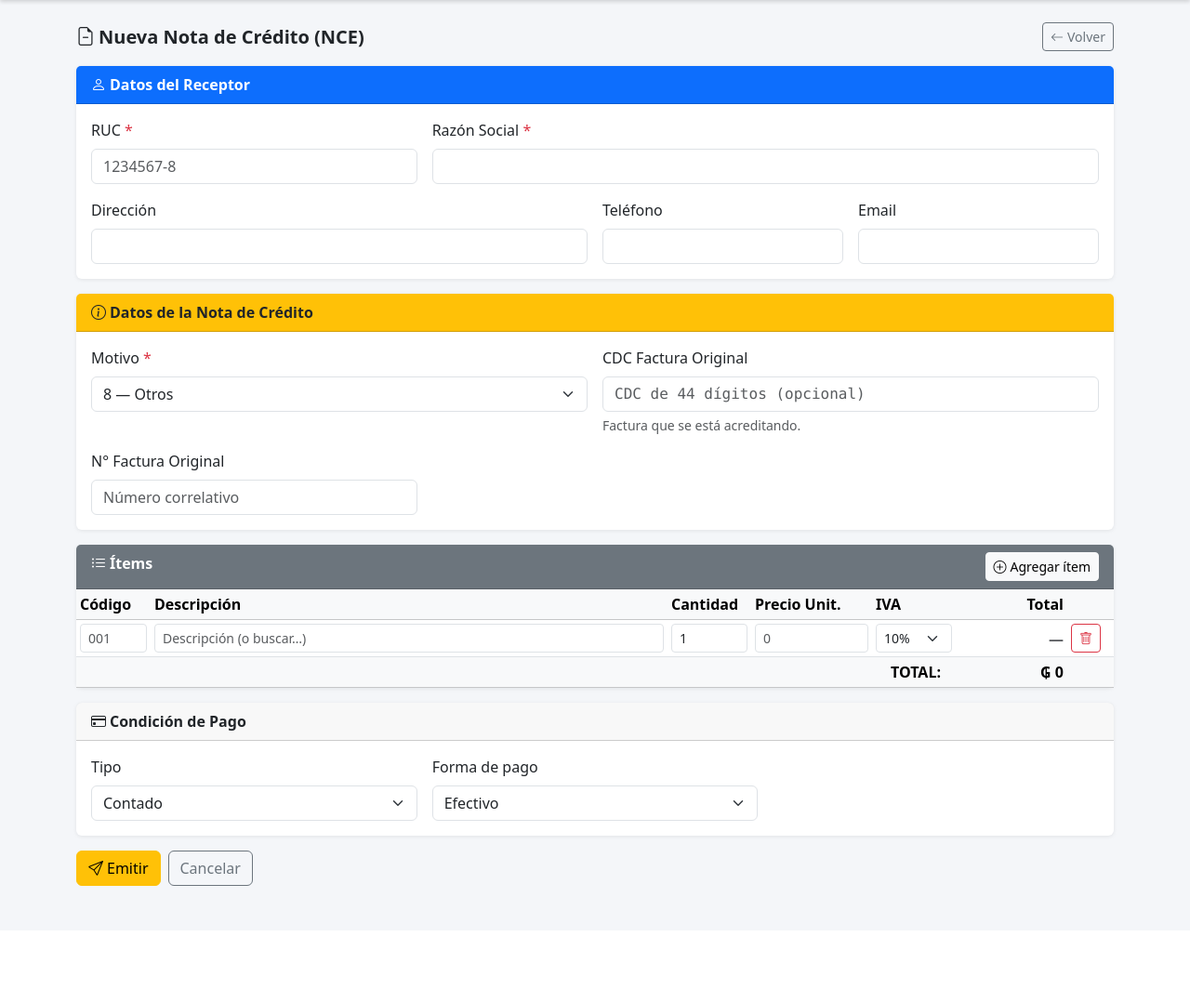
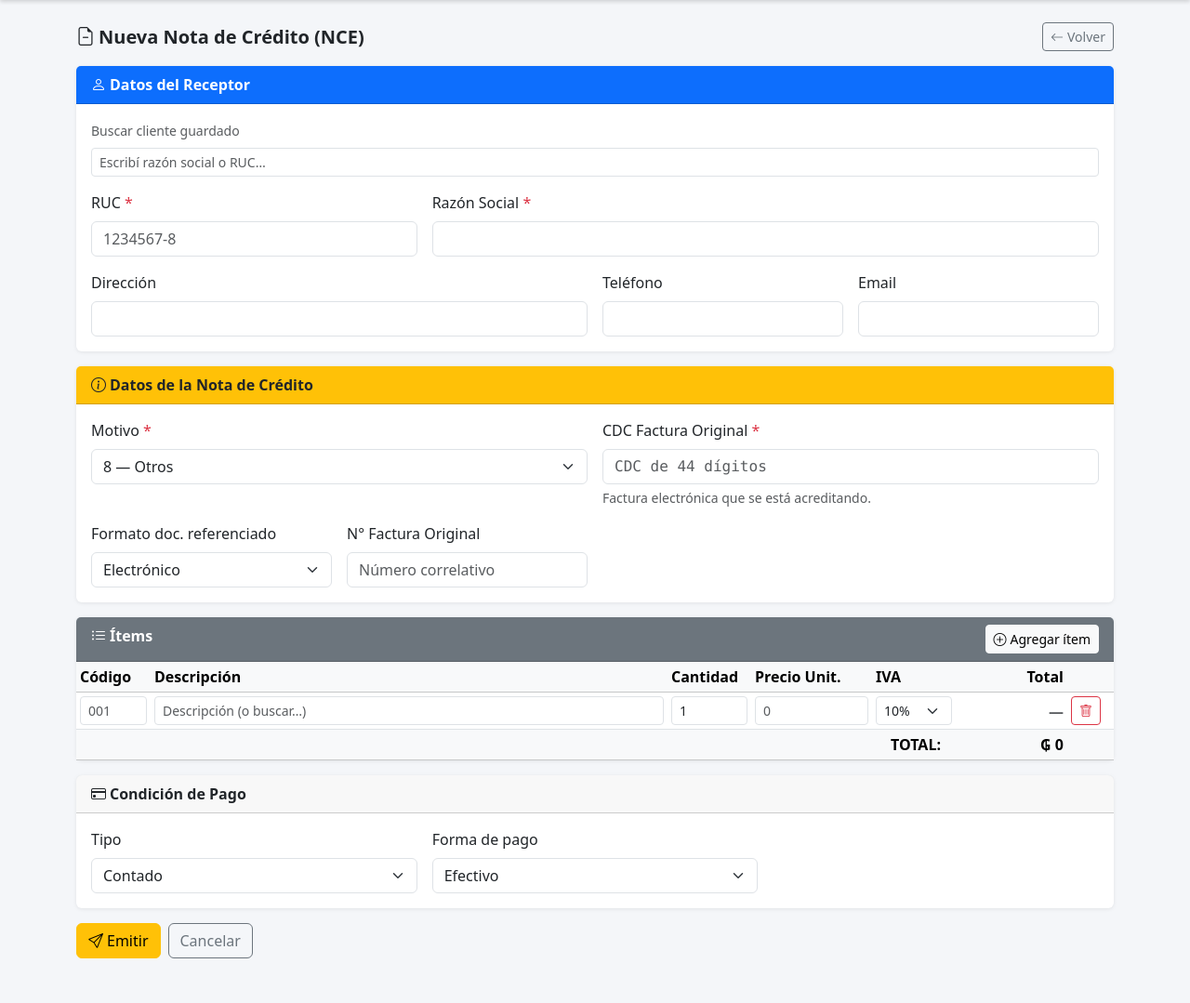
Before and after one commit to benitezrodrigo89/FacturacionElectronica, a Python web app: template app/templates/emision/nota_credito.html in a window 1280 px wide. Shown: the part 56-1135 px from the top of the page at 93% size. Before the commit the page ends 1009 px from the top, so only its background shows below. Run offline with Jinja, Linux system fonts and the light colour scheme; the template is opened without the code that fills it, so the values that code supplies are empty; some libraries are stand-ins or nearby versions.

Commit message:
Fix formulario NCE: CDC obligatorio, formato incluido, autocomplete cliente
- CDC de factura original ahora es obligatorio y valida 44 dígitos antes de enviar
- Agrega campo selector de formato (Electrónico/Impreso/Constancia)
- documento_referencia siempre se incluye en el payload (era opcional, pero SIFEN lo exige)
- Autocomplete de clientes igual al formulario de FE

Co-Authored-By: Claude Sonnet 4.6 (1M context) <noreply@anthropic.com>

```diff
--- a/app/templates/emision/nota_credito.html
+++ b/app/templates/emision/nota_credito.html
@@ -13,6 +13,15 @@
     <i class="bi bi-person me-1"></i>Datos del Receptor
   </div>
   <div class="card-body">
+    <div class="mb-3 position-relative">
+      <label class="form-label text-muted small">Buscar cliente guardado</label>
+      <input type="text" id="buscar-cliente" class="form-control form-control-sm"
+             placeholder="Escribí razón social o RUC…"
+             hx-get="/clientes/buscar" hx-trigger="keyup changed delay:300ms"
+             hx-target="#resultados-cliente" name="q_cliente" autocomplete="off">
+      <div id="resultados-cliente" class="list-group shadow-sm position-absolute w-100"
+           style="z-index:1000; top:100%"></div>
+    </div>
     <div class="row g-3">
       <div class="col-md-4">
         <label class="form-label">RUC <span class="text-danger">*</span></label>
@@ -59,12 +68,20 @@
         </select>
       </div>
       <div class="col-md-6">
-        <label class="form-label">CDC Factura Original</label>
+        <label class="form-label">CDC Factura Original <span class="text-danger">*</span></label>
         <input type="text" id="cdc-ref" class="form-control font-monospace"
-               placeholder="CDC de 44 dígitos (opcional)" maxlength="44">
-        <div class="form-text">Factura que se está acreditando.</div>
+               placeholder="CDC de 44 dígitos" maxlength="44" required>
+        <div class="form-text">Factura electrónica que se está acreditando.</div>
       </div>
-      <div class="col-md-4">
+      <div class="col-md-3">
+        <label class="form-label">Formato doc. referenciado</label>
+        <select id="formato-ref" class="form-select">
+          <option value="1" selected>Electrónico</option>
+          <option value="2">Impreso</option>
+          <option value="3">Constancia Electrónica</option>
+        </select>
+      </div>
+      <div class="col-md-3">
         <label class="form-label">N° Factura Original</label>
         <input type="number" id="numero-ref" class="form-control" placeholder="Número correlativo">
       </div>
@@ -150,15 +167,38 @@
 <script>
   addItem(true);
 
+  // Autocomplete de clientes
+  document.addEventListener('click', function(e) {
+    const item = e.target.closest('.cliente-resultado');
+    if (item) {
+      document.getElementById('ruc').value          = item.dataset.ruc;
+      document.getElementById('razon_social').value = item.dataset.razon;
+      document.getElementById('direccion').value    = item.dataset.direccion;
+      document.getElementById('telefono').value     = item.dataset.telefono;
+      document.getElementById('email').value        = item.dataset.email;
+      document.getElementById('buscar-cliente').value = '';
+      document.getElementById('resultados-cliente').innerHTML = '';
+    }
+    if (!e.target.closest('#buscar-cliente') && !e.target.closest('#resultados-cliente')) {
+      document.getElementById('resultados-cliente').innerHTML = '';
+    }
+  });
+
   function submitNCE() {
     const items = getItems(true);
     if (!items.length) { alert('Agregá al menos un ítem.'); return; }
     if (!document.getElementById('ruc').value.trim()) { alert('El RUC del receptor es obligatorio.'); return; }
     if (!document.getElementById('razon_social').value.trim()) { alert('La razón social es obligatoria.'); return; }
 
-    const total   = items.reduce((s, i) => s + i.cantidad * i.precio_unitario, 0);
-    const cdcRef  = document.getElementById('cdc-ref').value.trim();
-    const numRef  = parseInt(document.getElementById('numero-ref').value) || null;
+    const cdcRef = document.getElementById('cdc-ref').value.trim();
+    if (cdcRef.length !== 44) {
+      alert('El CDC de la factura original debe tener exactamente 44 dígitos.');
+      document.getElementById('cdc-ref').focus();
+      return;
+    }
+
+    const total  = items.reduce((s, i) => s + i.cantidad * i.precio_unitario, 0);
+    const numRef = parseInt(document.getElementById('numero-ref').value) || null;
 
     const payload = {
       receptor: {
@@ -175,11 +215,12 @@
         forma_pago: parseInt(document.getElementById('forma-pago').value),
         monto:      total,
       },
+      documento_referencia: {
+        cdc:    cdcRef,
+        formato: parseInt(document.getElementById('formato-ref').value),
+        numero: numRef,
+      },
     };
-
-    if (cdcRef.length === 44) {
-      payload.documento_referencia = { cdc: cdcRef, numero: numRef };
-    }
 
     enviarAPI('/api/v1/notas-credito', payload);
   }
```
